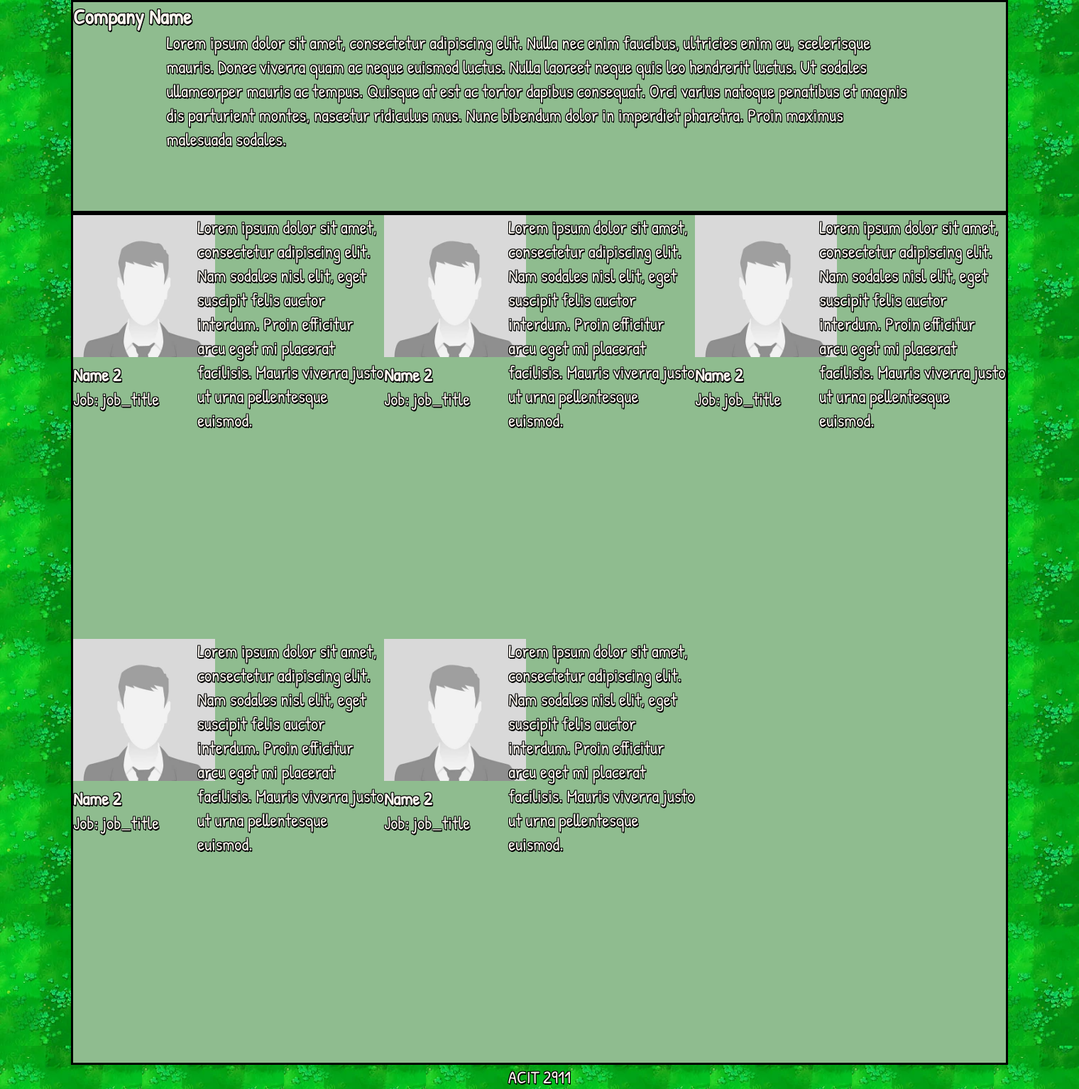
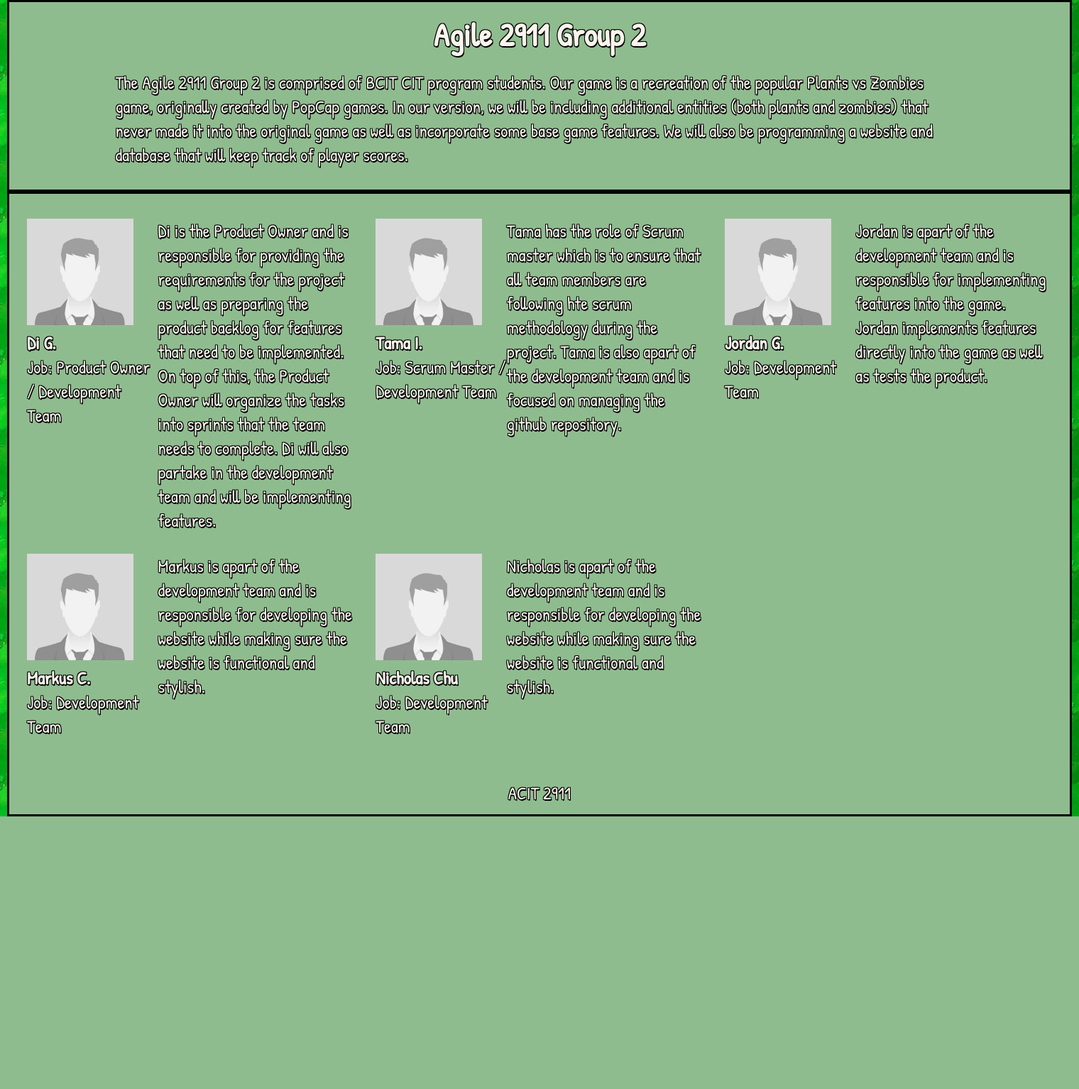
Before and after one commit to digao666/Plant_Vs_Zombie_Scorebord, a Flask app: page /about in a window 1520 px wide. Shown: the part 127-1661 px from the top of the page at 71% size. After the commit the page ends 1277 px from the top, so only its background shows below. Run offline with Flask 2, Linux system fonts and the light colour scheme.

Commit message:
Website Update

```diff
--- a/static/css/about_styles.css
+++ /dev/null
@@ -1,84 +0,0 @@
-* {
-    margin: 0;
-    padding-left: 0rem;
-    font-size: 30px;
-    font-family: 'Pangolin', cursive;
-    color: #faf4ed;
-    text-shadow:
-    3px 3px 0 #000,
-    -1px -1px 0 #000,
-     1px -1px 0 #000,
-    -1px 1px 0 #000,
-     1px 1px 0 #000;
-}
-
-body {
-    background-image: url('../images/day.png');
-    background-repeat: repeat;
-    margin: 0;
-    padding: 0;
-}
-
-h1 {
-    text-align: center;
-    padding: 20px;
-}
-
-h2 {
-    margin-top: 0;
-    margin-bottom: 0;
-}
-
-p {
-    margin-top: 0;
-}
-
-#person1 {
-    resize: inherit;
-}
-
-@media only screen and (min-width: 600px) {
-    .grid-container {
-        display: grid;
-        grid-template-rows: 20% 80% 5%;
-        grid-template-columns: 100px 1fr 100px;
-        height: 1500px;
-        width: 100vw;
-    }
-
-    .people {
-        display: grid;
-        grid-template-rows: 1fr 1fr;
-        grid-template-columns: 1fr 1fr 1fr;
-        grid-row: 2 / 3;
-        grid-column: 2 / 3;
-        background-color: #8FBC8F;
-        border: 3px solid black;
-    }
-
-    .general-info {
-        background-color: #8FBC8F;
-        grid-row: 1 / 2;
-        grid-column: 2 / 3;
-        border: 3px solid black;
-    }
-
-    .company {
-        padding-left: 10%;
-        padding-right: 10%;
-    }
-
-    .profile {
-        display: grid;
-        grid-template-columns: 40% 60%;
-    }
-
-    footer {
-        grid-row: 3 / 4;
-        grid-column: 1 / 5;
-        bottom: 0;
-        height: 100%;
-        width: 100%;
-        text-align: center;
-    }
-}
--- a/static/css/home_styles.css
+++ b/static/css/home_styles.css
@@ -163,3 +163,59 @@ h1 {
     padding: 0px;
     font-size: 30px;
 }
+
+/* About page css */
+.Group2 {
+    margin-top: 15px;
+    text-align: center;
+    font-size: 45px;
+}
+
+.grid-container {
+    display: grid;
+    grid-template-rows: 270px 80% 5%;
+    grid-template-columns: 1fr 1500px 1fr;
+    height: 1100px;
+    width: 100vw;
+}
+
+.people {
+    display: grid;
+    padding-top: 20px;
+    padding-right: 10px;
+    padding-left: 10px;
+    grid-template-rows: 1fr 1fr;
+    grid-template-columns: 1fr 1fr 1fr;
+    grid-row: 2 / 3;
+    grid-column: 2 / 3;
+    background-color: #8FBC8F;
+    border: 3px solid black;
+}
+
+.general-info {
+    background-color: #8FBC8F;
+    grid-row: 1 / 2;
+    grid-column: 2 / 3;
+    border: 3px solid black;
+}
+
+.company {
+    margin-top: 20px;
+    padding-left: 10%;
+    padding-right: 10%;
+}
+
+.profile {
+    display: grid;
+    grid-template-columns: 40% 60%;
+    padding: 15px;
+}
+
+footer {
+    grid-row: 3 / 4;
+    grid-column: 1 / 5;
+    bottom: 0;
+    height: 100%;
+    width: 100%;
+    text-align: center;
+}
--- a/templates/about.html
+++ b/templates/about.html
@@ -4,58 +4,58 @@
     <main>
         <div class="grid-container">
             <div class="general-info">
-                <h1>Company Name</h1>
-                <p class="company">Lorem ipsum dolor sit amet, consectetur adipiscing elit. Nulla nec enim faucibus, ultricies enim eu, scelerisque mauris. Donec viverra quam ac neque euismod luctus. Nulla laoreet neque quis leo hendrerit luctus. Ut sodales ullamcorper mauris ac tempus. Quisque at est ac tortor dapibus consequat. Orci varius natoque penatibus et magnis dis parturient montes, nascetur ridiculus mus. Nunc bibendum dolor in imperdiet pharetra. Proin maximus malesuada sodales.</p>
+                <h1 class="Group2">Agile 2911 Group 2</h1>
+                <p class="company">The Agile 2911 Group 2 is comprised of BCIT CIT program students. Our game is a recreation of the popular Plants vs Zombies game, originally created by PopCap games.  In our version, we will be including additional entities (both plants and zombies) that never made it into the original game as well as incorporate some base game features.  We will also be programming a website and database that will keep track of player scores.</p>
             </div>
             <div class="people">
                 <div class="profile">
                     <div id="person1">
-                        <img src="../static/images/blank_profile.jpg" alt="profile picture" width="200" height="200">
-                        <h2>Name 2</h2>
-                        <p>Job: job_title</p>
+                        <img src="../static/images/blank_profile.jpg" alt="profile picture" width="150" height="150">
+                        <h2>Di G.</h2>
+                        <p>Job: Product Owner / Development Team</p>
                     </div>
                     <div class="person-info1">
-                        <p>Lorem ipsum dolor sit amet, consectetur adipiscing elit. Nam sodales nisl elit, eget suscipit felis auctor interdum. Proin efficitur arcu eget mi placerat facilisis. Mauris viverra justo ut urna pellentesque euismod.</p>
+                        <p>Di is the Product Owner and is responsible for providing the requirements for the project as well as preparing the product backlog for features that need to be implemented. On top of this, the Product Owner will organize the tasks into sprints that the team needs to complete. Di will also partake in the development team and will be implementing features.</p>
                     </div>
                 </div>
                 <div class="profile">
                     <div id="person1">
-                        <img src="../static/images/blank_profile.jpg" alt="profile picture" width="200" height="200">
-                        <h2>Name 2</h2>
-                        <p>Job: job_title</p>
+                        <img src="../static/images/blank_profile.jpg" alt="profile picture" width="150" height="150">
+                        <h2>Tama I.</h2>
+                        <p>Job: Scrum Master / Development Team</p>
                     </div>
                     <div class="person-info1">
-                        <p>Lorem ipsum dolor sit amet, consectetur adipiscing elit. Nam sodales nisl elit, eget suscipit felis auctor interdum. Proin efficitur arcu eget mi placerat facilisis. Mauris viverra justo ut urna pellentesque euismod.</p>
+                        <p>Tama has the role of Scrum master which is to ensure that all team members are following hte scrum methodology during the project. Tama is also apart of the development team and is focused on managing the github repository.</p>
                     </div>
                 </div>
                 <div class="profile">
                     <div id="person1">
-                        <img src="../static/images/blank_profile.jpg" alt="profile picture" width="200" height="200">
-                        <h2>Name 2</h2>
-                        <p>Job: job_title</p>
+                        <img src="../static/images/blank_profile.jpg" alt="profile picture" width="150" height="150">
+                        <h2>Jordan G.</h2>
+                        <p>Job: Development Team</p>
                     </div>
                     <div class="person-info1">
-                        <p>Lorem ipsum dolor sit amet, consectetur adipiscing elit. Nam sodales nisl elit, eget suscipit felis auctor interdum. Proin efficitur arcu eget mi placerat facilisis. Mauris viverra justo ut urna pellentesque euismod.</p>
+                        <p>Jordan is apart of the development team and is responsible for implementing features into the game. Jordan implements features directly into the game as well as tests the product.</p>
                     </div>
                 </div>
                 <div class="profile">
                     <div id="person1">
-                        <img src="../static/images/blank_profile.jpg" alt="profile picture" width="200" height="200">
-                        <h2>Name 2</h2>
-                        <p>Job: job_title</p>
+                        <img src="../static/images/blank_profile.jpg" alt="profile picture" width="150" height="150">
+                        <h2>Markus C.</h2>
+                        <p>Job: Development Team</p>
                     </div>
                     <div class="person-info1">
-                        <p>Lorem ipsum dolor sit amet, consectetur adipiscing elit. Nam sodales nisl elit, eget suscipit felis auctor interdum. Proin efficitur arcu eget mi placerat facilisis. Mauris viverra justo ut urna pellentesque euismod.</p>
+                        <p>Markus is apart of the development team and is responsible for developing the website while making sure the website is functional and stylish.</p>
                     </div>
                 </div>
                 <div class="profile">
                     <div id="person1">
-                        <img src="../static/images/blank_profile.jpg" alt="profile picture" width="200" height="200">
-                        <h2>Name 2</h2>
-                        <p>Job: job_title</p>
+                        <img src="../static/images/blank_profile.jpg" alt="profile picture" width="150" height="150">
+                        <h2>Nicholas Chu</h2>
+                        <p>Job: Development Team</p>
                     </div>
                     <div class="person-info1">
-                        <p>Lorem ipsum dolor sit amet, consectetur adipiscing elit. Nam sodales nisl elit, eget suscipit felis auctor interdum. Proin efficitur arcu eget mi placerat facilisis. Mauris viverra justo ut urna pellentesque euismod.</p>
+                        <p>Nicholas is apart of the development team and is responsible for developing the website while making sure the website is functional and stylish.</p>
                     </div>
                 </div>
             </div>
--- a/templates/base.html
+++ b/templates/base.html
@@ -3,7 +3,6 @@
 <head>
     <meta charset="UTF-8">
     <meta name="viewport" content="width=device-width, initial-scale=1.0">
-    <link rel="stylesheet" href="{{ url_for('static', filename='css/about_styles.css') }}">
     <link rel="stylesheet" href="{{ url_for('static', filename='css/home_styles.css') }}">
     <link rel="preconnect" href="https://fonts.gstatic.com">
     <link rel="icon" href="{{ url_for('static', filename='images/peashooter.png') }}" type="image/png" sizes="16x16">
```
Also changed, not shown: pvzscore.csv (+63 -0 lines).
